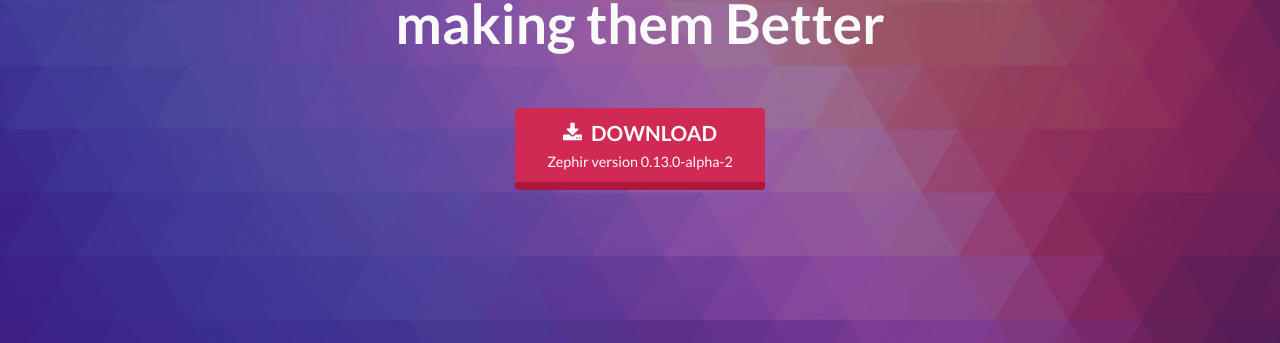
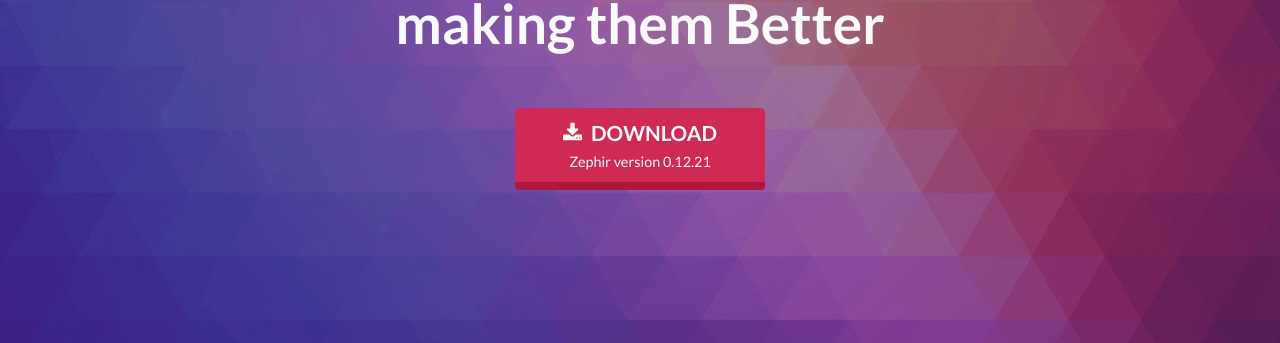
Before and after one commit to zephir-lang/zephir-website, a Jekyll site: the page built from language/zh-CN.html, in a window 1280 px wide and 900 px high. Shown: the part 375-718 px from the top of the window. Built offline with Jekyll 4.4.1, drawn with Linux system fonts in a browser that asks for light colours.

Commit message:
update version

```diff
--- a/_config.yml
+++ b/_config.yml
@@ -12,7 +12,7 @@ app:
   twitter: 'zephirlang'
   analytics: 'UA-90249744-3'
   language: 'en'
-  version: '0.13.0-alpha-2 '
+  version: '0.12.21'
   languages: [
     'en',
     'zh-CN',
```
